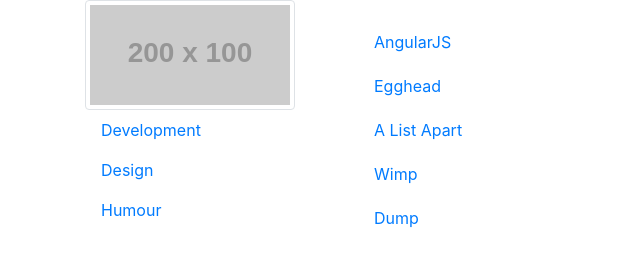
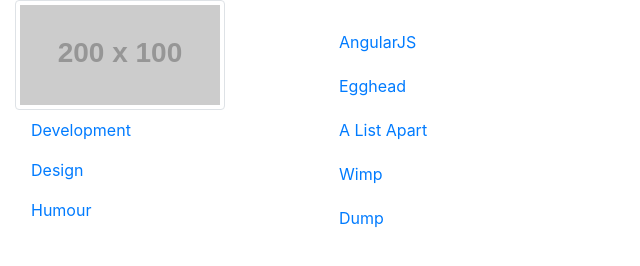
Before and after one commit to inaciob-zz/angularjs-egghead-demo, a plain HTML site: page index.html in a window 1280 px wide. Shown: the whole page, without its empty margins (0-640 px from the left). Drawn offline with nearby package versions, Linux system fonts and the light colour scheme; placeholder pictures from the web are drawn by us.

Commit message:
Minor CSS update

```diff
--- a/index.html
+++ b/index.html
@@ -7,12 +7,13 @@
 
 	<!-- Bootstrap CDN -->
 	<link rel="stylesheet" href="https://stackpath.bootstrapcdn.com/bootstrap/4.1.3/css/bootstrap.min.css" integrity="sha384-MCw98/SFnGE8fJT3GXwEOngsV7Zt27NXFoaoApmYm81iuXoPkFOJwJ8ERdknLPMO" crossorigin="anonymous">
+	<link href="https://stackpath.bootstrapcdn.com/font-awesome/4.7.0/css/font-awesome.min.css" rel="stylesheet">
 	<link rel="stylesheet" type="text/css" href="app/css/styles.css">
 </head>
 <body ng-controller="MainCtrl as mainCtrl">
-	<div class="container">
+	<div class="container-fluid">
 		<div class="row">
-			<div class="col-md-3" ng-include="'app/categories/categories.html'"></div>
+			<div class="nav-container col-md-3" ng-include="'app/categories/categories.html'"></div>
 			<div class="pad-top-20 col-md-9" ng-include="'app/bookmarks/bookmarks.html'"></div>
 		</div>
 	</div>
```
